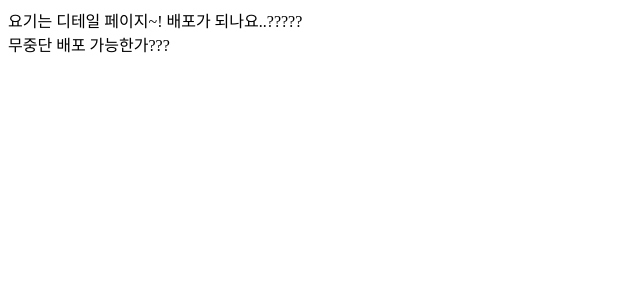
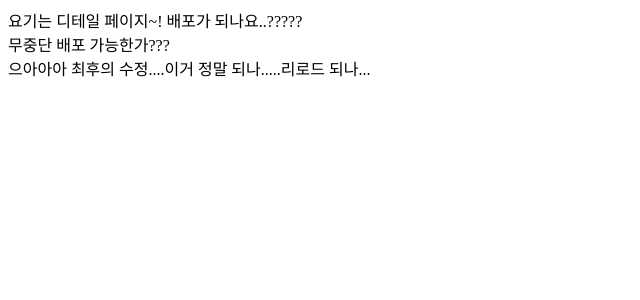
Before and after one commit to MaxKim-J/next-deploy-practice, a Next.js app: page /detail in a window 1280 px wide. Shown: the top 300 px of the page, without its empty margins (0-640 px from the left). Built offline with nearby package versions, Linux system fonts and the light colour scheme.

Commit message:
최후의 수정..

```diff
--- a/pages/detail/index.js
+++ b/pages/detail/index.js
@@ -9,6 +9,7 @@ export default function Home() {
       </Head>
       요기는 디테일 페이지~! 배포가 되나요..?????
       <div>무중단 배포 가능한가???</div>
+      <div>으아아아 최후의 수정....이거 정말 되나.....리로드 되나...</div>
     </div>
   );
 }
```
